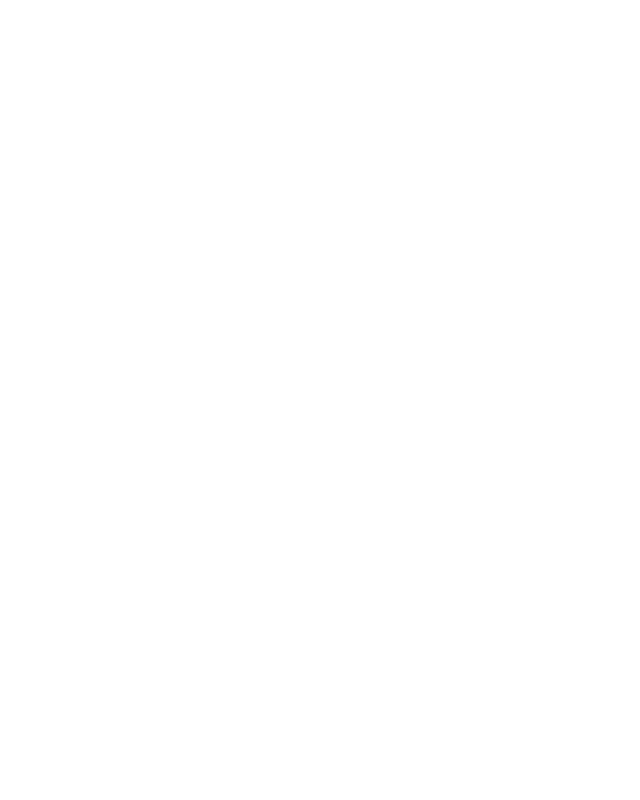
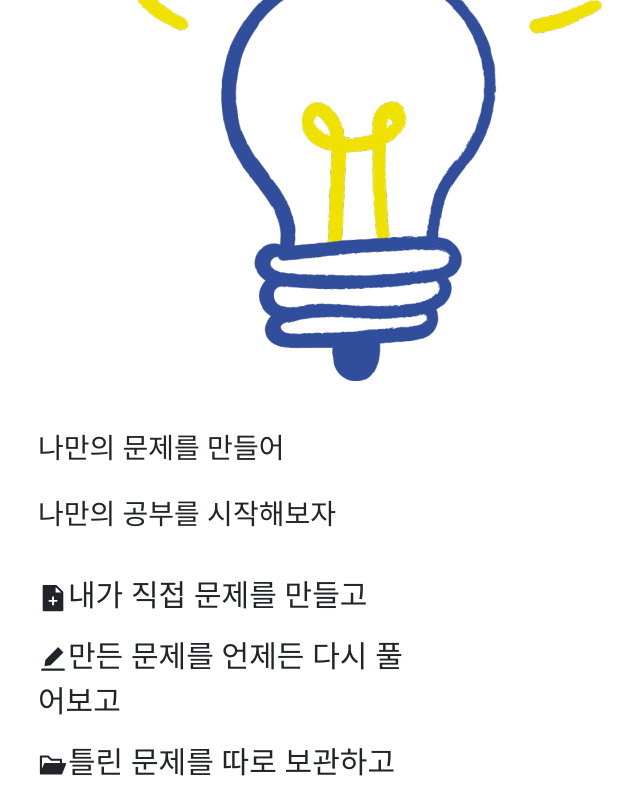
Before and after one commit to yeon32/SelfStudy, a React (Create React App) app: page /Introduction in a window 1280 px wide. Shown: the part 304-1104 px from the top of the page, without its empty margins (462-1102 px from the left). Before the commit the page ends 800 px from the top, so only its background shows below. Built offline with nearby package versions, Linux system fonts and the light colour scheme.

Commit message:
add introduction page

```diff
--- a/package.json
+++ b/package.json
@@ -12,6 +12,7 @@
     "react-bootstrap": "^2.2.1",
     "react-dom": "^17.0.2",
     "react-google-login": "^5.2.2",
+    "react-icons": "^4.3.1",
     "react-router-dom": "^6.2.2",
     "react-scripts": "5.0.0",
     "web-vitals": "^2.1.4"
--- a/src/Introduction.js
+++ b/src/Introduction.js
@@ -1,22 +1,50 @@
 import React from 'react';
 import 'bootstrap/dist/css/bootstrap.min.css';
-import { Navbar, Nav, Container} from 'react-bootstrap';
-
-import Introduction_image from "./images/Introduction_image.png";
+import { AiFillFileAdd, AiFillEdit,AiFillFolderOpen } from "react-icons/ai";
+import IN from "./images/IN.png";
 import styles from "./Introduction.module.css";
 import Header from "./Header.js";
 
 
 
 function Introduction() {
-    return (
-     <Header />
 
+  return (
+    <><><div >
+      <Header />
+    </div><h1 className={styles.center}>
+        공부는 셀프입니다.
+        <div className={styles.IN}>
+        <img
+          src={IN} />
+        </div>
+      </h1>
+    </><div className={styles.center}>
+        <h3>
+          나만의 문제를 만들어
+        </h3>
+<br></br>
+        <h3>
+          나만의 공부를 시작해보자
+        </h3>
+      </div>
+      <br></br>
+      <div>
+        <p className={styles.centersize}>
+          <AiFillFileAdd />
+          내가 직접 문제를 만들고
+        </p>
 
+        <p className={styles.centersize}>
+          <AiFillEdit />
+          만든 문제를 언제든 다시 풀어보고
+        </p>
 
-          );
-
-        }
-
-
+        <p className={styles.centersize}>
+          <AiFillFolderOpen />
+          틀린 문제를 따로 보관하고
+        </p>
+      </div></>
+      );
+}
         export default Introduction;
--- a/src/Introduction.module.css
+++ b/src/Introduction.module.css
@@ -0,0 +1,19 @@
+.center{
+    width: 30%;
+    margin-left: 500px;
+    margin-top: 10px;
+  }
+
+  .IN {
+    width: 20%;
+    margin-left: 100px;
+    margin-top: 50px;
+    margin-bottom: 50px;
+  }
+
+  .centersize{
+    width: 30%;
+    margin-left: 500px;
+    margin-top: 10px;
+    font-size: 30px;
+  }
--- a/src/MainPage.js
+++ b/src/MainPage.js
@@ -4,6 +4,9 @@
 import Header from './Header';
 import styles from './MainPage.module.css'
 import Footer from './Footer.js';
+import { AiFillFolderOpen ,AiFillFolder} from "react-icons/ai";
+
+
 
 
 
@@ -27,6 +30,13 @@
           </div>
         </Container>
 
+        <Container>
+
+          <AiFillFolderOpen className={styles.centersize} />
+
+
+        </Container>
+
         <Footer />
         </>
 
--- a/src/MainPage.module.css
+++ b/src/MainPage.module.css
@@ -16,3 +16,18 @@
 .navcolor {
   background: #dae2f0;
 }
+.centersize{
+
+  width: 500px;
+  margin-left: 200px;
+  margin-top: 70px;
+  font-size: 100px;
+}
+
+.centersize1{
+
+  width: 700px;
+  margin-left: 250px;
+  margin-top: 70px;
+  font-size: 100px;
+}
```
Also changed, not shown: src/images/IN.png (added), 1 other file (tests, documents, lock files or other folders).
